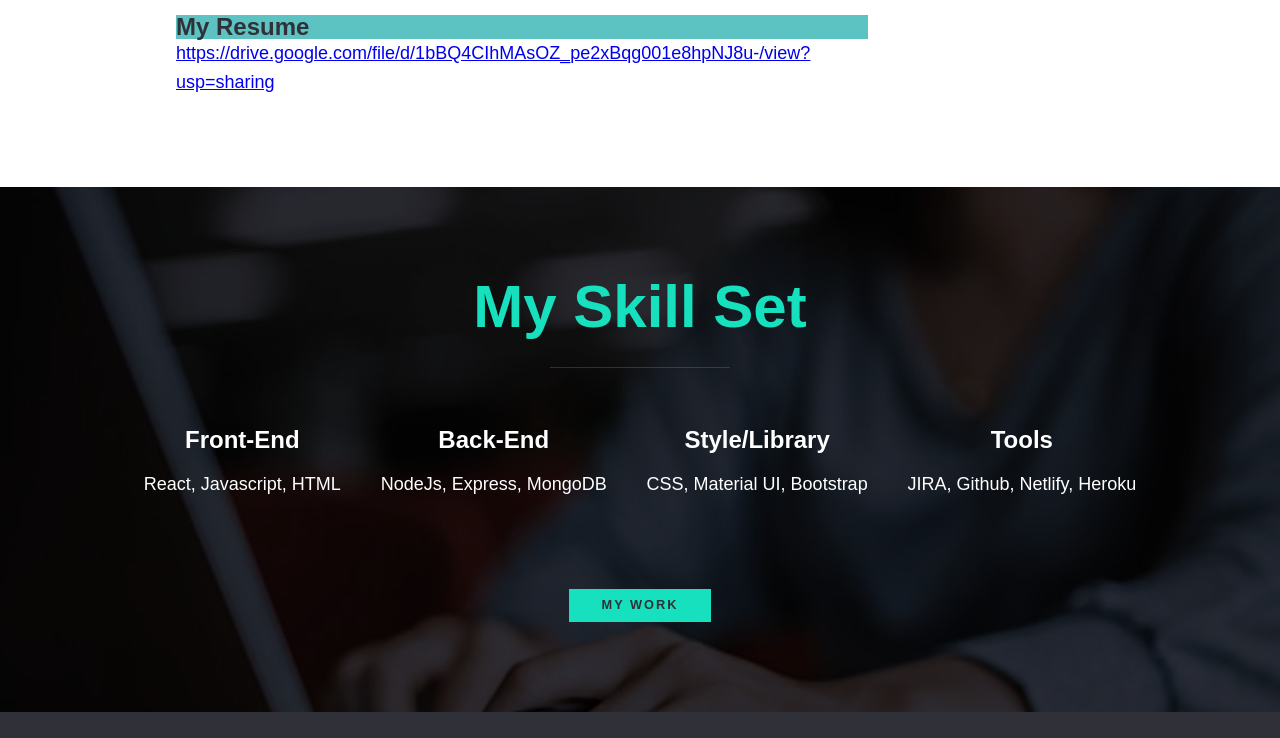
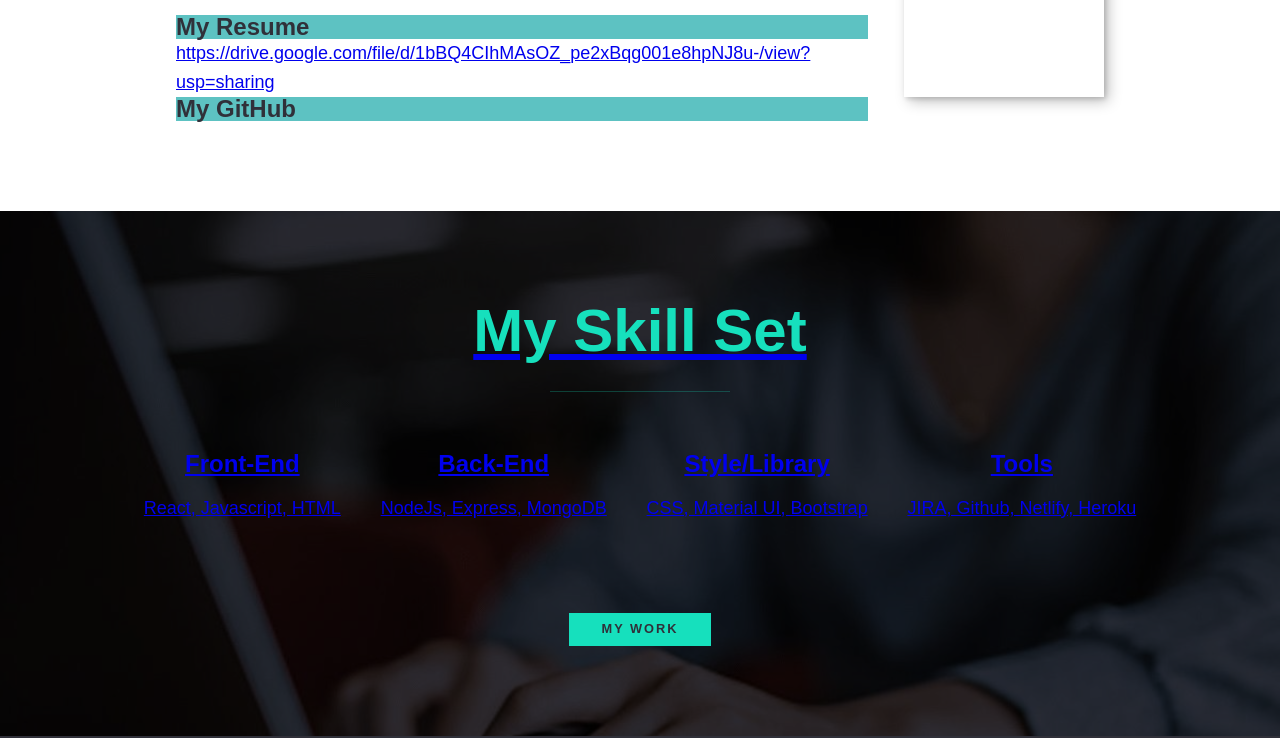
Before and after one commit to nikhil-parate/portfolio, a plain HTML site: page index.html in a window 1280 px wide. Shown: the part 1491-2229 px from the top of the page. Drawn offline with nearby package versions, Linux system fonts and the light colour scheme; a web font is replaced by a local one.

Commit message:
Update index.html

```diff
--- a/index.html
+++ b/index.html
@@ -75,6 +75,9 @@
             <h3 style="background-color: rgb(93, 194, 194);">My Resume</h3>
             <a href="https://drive.google.com/file/d/1bBQ4CIhMAsOZ_pe2xBqg001e8hpNJ8u-/view?usp=sharing" target="_blank">https://drive.google.com/file/d/1bBQ4CIhMAsOZ_pe2xBqg001e8hpNJ8u-/view?usp=sharing</a>
         </div>
+           <h3 style="background-color: rgb(93, 194, 194);">My GitHub</h3>
+            <a href="https://github.com/nikhil-parate</a>
+        </div>
            <img src="img/Nikhil.JPG" alt="Nikhil_image" class="about-me__img">
        </section>
 
```
